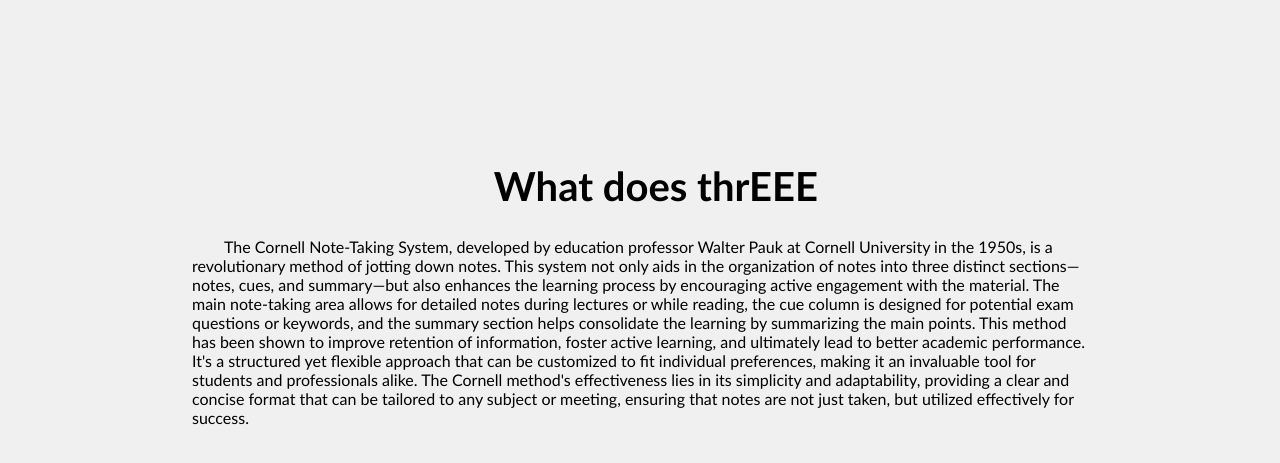
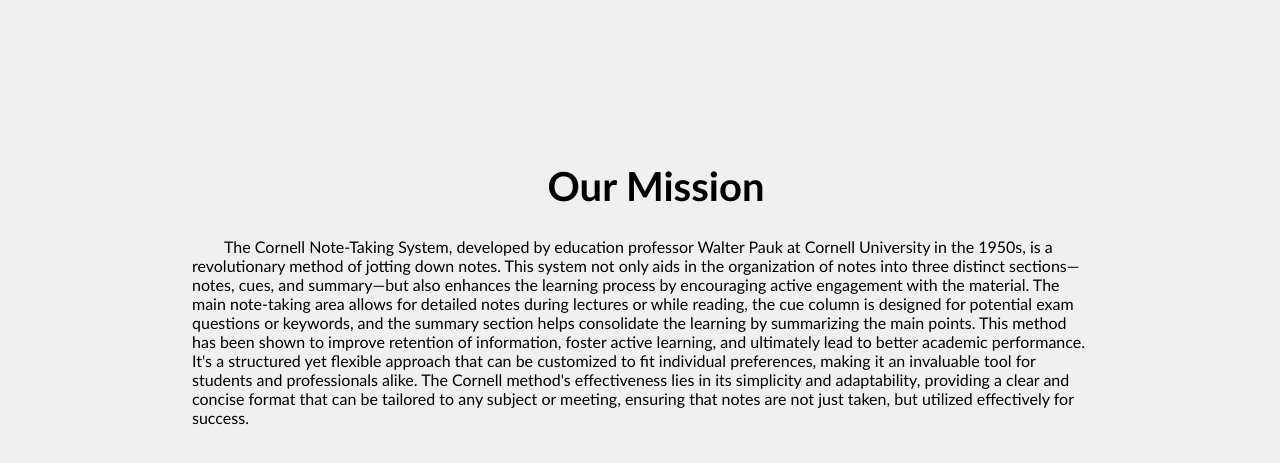
Before and after one commit to fangyuansamcao/thrEEE, a plain HTML site: page mission.html in a window 1280 px wide. Shown: the part 119-582 px from the top of the page. Drawn offline with Linux system fonts and the light colour scheme.

Commit message:
Update mission.html
"Our Mission"

```diff
--- a/mission.html
+++ b/mission.html
@@ -32,7 +32,7 @@
     </nav>
   </header>
 <div class="header-about">
-  <h1 style="font-size: 250%; text-align: center;">What does thrEEE</h1>
+  <h1 style="font-size: 250%; text-align: center;">Our Mission</h1>
   <div>
     <div style="width: 70%;margin: 0 auto">
       <Span>
```
